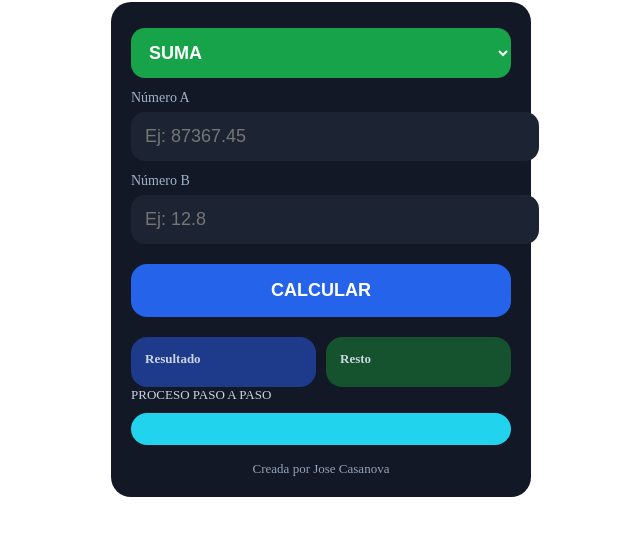
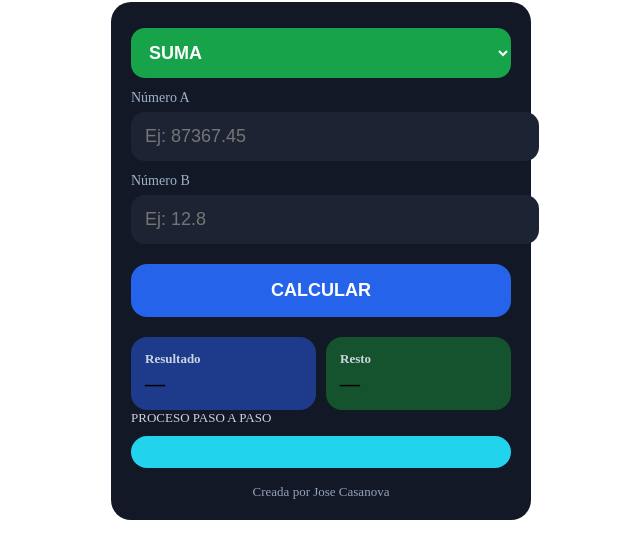
Before and after one commit to casiproencia/calculadora-posicional, a plain HTML site: page index.html in a window 1280 px wide. Shown: the part 75-634 px from the top of the page, without its empty margins (319-959 px from the left). Drawn offline with Linux system fonts and the light colour scheme.

Commit message:
Actualizar index.html

```diff
--- a/index.html
+++ b/index.html
@@ -2,7 +2,7 @@
 <html lang="es">
 <head>
     <meta charset="UTF-8">
-    <title>CALCULADORA POSICIONAL</title>
+    <title>Calculadora Posicional</title>
     <meta name="viewport" content="width=device-width, initial-scale=1.0">
     <link rel="stylesheet" href="style.css">
 </head>
@@ -30,12 +30,11 @@
     <div class="resultado">
         <div class="caja azul">
             <div class="titulo">Resultado</div>
-            <div id="resultadoFinal"></div>
+            <div id="resultadoFinal">—</div>
         </div>
-
         <div class="caja verde">
             <div class="titulo">Resto</div>
-            <div id="restoFinal"></div>
+            <div id="restoFinal">—</div>
         </div>
     </div>
 
@@ -43,6 +42,7 @@
     <div id="proceso" class="proceso"></div>
 
     <div class="footer">Creada por Jose Casanova</div>
+
 </div>
 
 <script src="script.js"></script>
```
